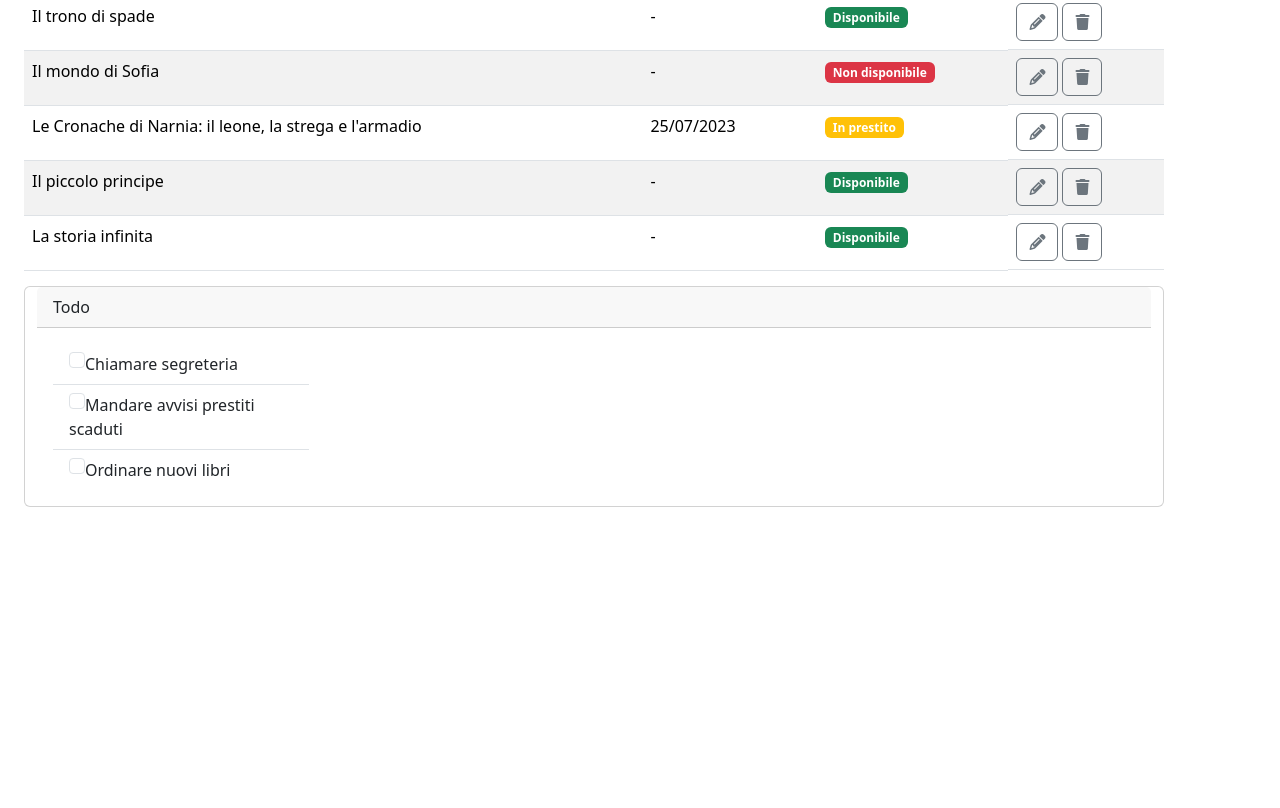
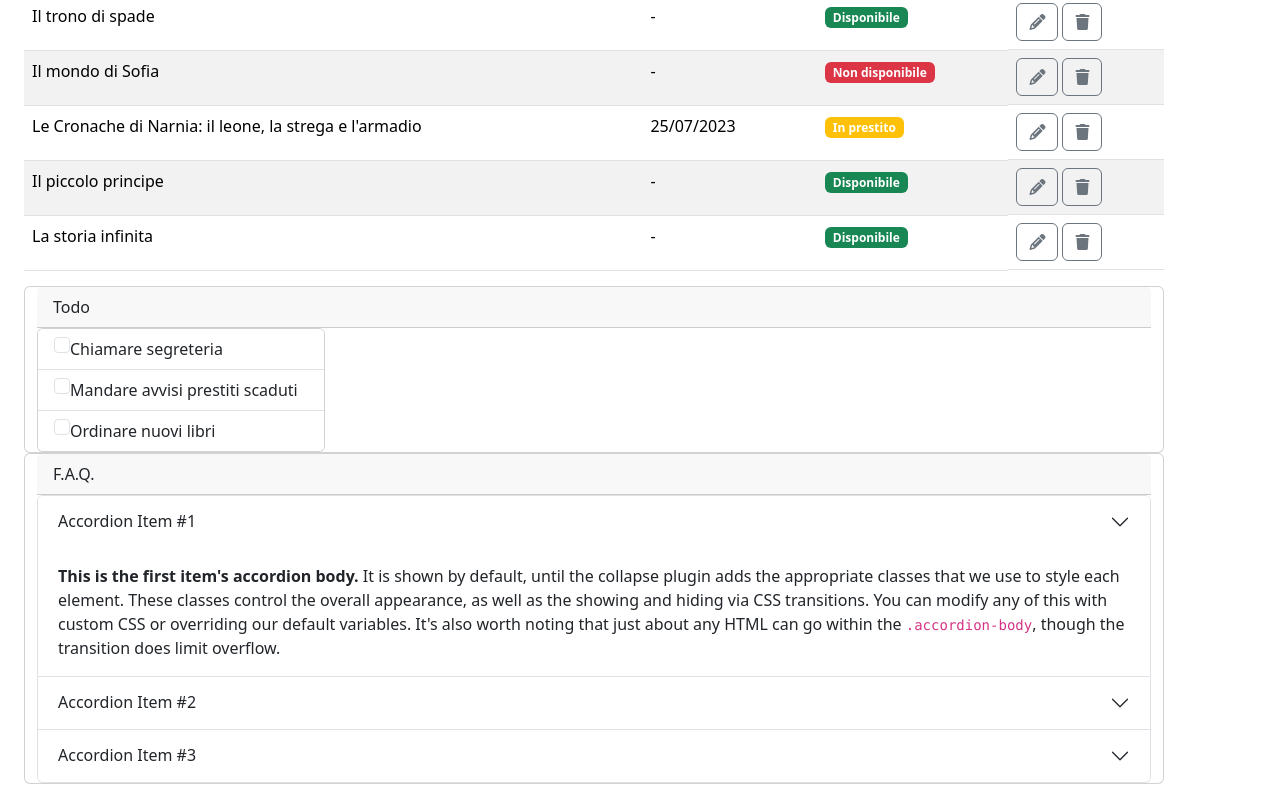
Before and after one commit to RosyPetrella/html-css-bootstrap-dashboard, a plain HTML site: page index.html in a window 1280 px wide. Shown: the part 578-1386 px from the top of the page. Before the commit the page ends 1109 px from the top, so only its background shows below. Drawn offline with nearby package versions, Linux system fonts and the light colour scheme.

Commit message:
add layout second card

```diff
--- a/index.html
+++ b/index.html
@@ -276,7 +276,7 @@
         <div class="row">
           <div class="card">
             <div class="card-header">Todo</div>
-            <div class="card-body" style="width: 18rem">
+            <div class="card" style="width: 18rem">
               <ul class="list-group list-group-flush">
                 <li class="list-group-item">
                   <input
@@ -305,6 +305,104 @@
               </ul>
             </div>
           </div>
+          <div class="card">
+            <div class="card-header">F.A.Q.</div>
+            <div class="accordion" id="accordionExample">
+              <div class="accordion-item">
+                <h2 class="accordion-header">
+                  <button
+                    class="accordion-button collapsed"
+                    type="button"
+                    data-bs-toggle="collapse"
+                    data-bs-target="#collapseOne"
+                    aria-expanded="true"
+                    aria-controls="collapseOne"
+                  >
+                    Accordion Item #1
+                  </button>
+                </h2>
+                <div
+                  id="collapseOne"
+                  class="accordion-collapse collapse show"
+                  data-bs-parent="#accordionExample"
+                >
+                  <div class="accordion-body">
+                    <strong>This is the first item's accordion body.</strong> It
+                    is shown by default, until the collapse plugin adds the
+                    appropriate classes that we use to style each element. These
+                    classes control the overall appearance, as well as the
+                    showing and hiding via CSS transitions. You can modify any
+                    of this with custom CSS or overriding our default variables.
+                    It's also worth noting that just about any HTML can go
+                    within the <code>.accordion-body</code>, though the
+                    transition does limit overflow.
+                  </div>
+                </div>
+              </div>
+              <div class="accordion-item">
+                <h2 class="accordion-header">
+                  <button
+                    class="accordion-button collapsed"
+                    type="button"
+                    data-bs-toggle="collapse"
+                    data-bs-target="#collapseTwo"
+                    aria-expanded="false"
+                    aria-controls="collapseTwo"
+                  >
+                    Accordion Item #2
+                  </button>
+                </h2>
+                <div
+                  id="collapseTwo"
+                  class="accordion-collapse collapse"
+                  data-bs-parent="#accordionExample"
+                >
+                  <div class="accordion-body">
+                    <strong>This is the second item's accordion body.</strong>
+                    It is hidden by default, until the collapse plugin adds the
+                    appropriate classes that we use to style each element. These
+                    classes control the overall appearance, as well as the
+                    showing and hiding via CSS transitions. You can modify any
+                    of this with custom CSS or overriding our default variables.
+                    It's also worth noting that just about any HTML can go
+                    within the <code>.accordion-body</code>, though the
+                    transition does limit overflow.
+                  </div>
+                </div>
+              </div>
+              <div class="accordion-item">
+                <h2 class="accordion-header">
+                  <button
+                    class="accordion-button collapsed"
+                    type="button"
+                    data-bs-toggle="collapse"
+                    data-bs-target="#collapseThree"
+                    aria-expanded="false"
+                    aria-controls="collapseThree"
+                  >
+                    Accordion Item #3
+                  </button>
+                </h2>
+                <div
+                  id="collapseThree"
+                  class="accordion-collapse collapse"
+                  data-bs-parent="#accordionExample"
+                >
+                  <div class="accordion-body">
+                    <strong>This is the third item's accordion body.</strong> It
+                    is hidden by default, until the collapse plugin adds the
+                    appropriate classes that we use to style each element. These
+                    classes control the overall appearance, as well as the
+                    showing and hiding via CSS transitions. You can modify any
+                    of this with custom CSS or overriding our default variables.
+                    It's also worth noting that just about any HTML can go
+                    within the <code>.accordion-body</code>, though the
+                    transition does limit overflow.
+                  </div>
+                </div>
+              </div>
+            </div>
+          </div>
         </div>
       </div>
     </main>
```
